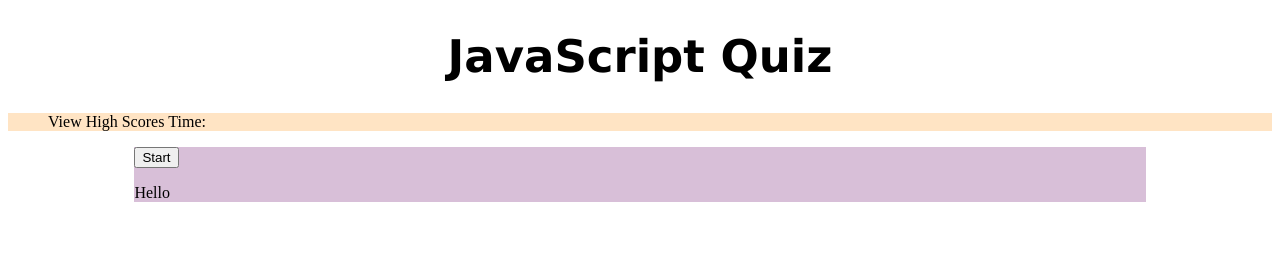
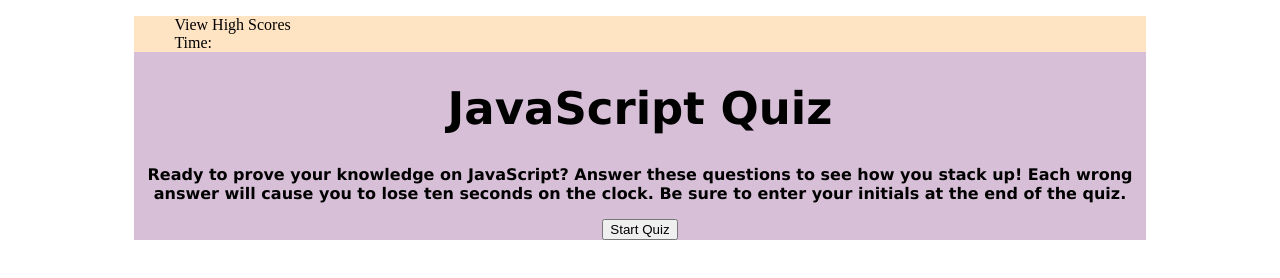
Before and after one commit to smakela13/javascript-quiz, a plain HTML site: page index.html in a window 1280 px wide. Drawn offline with Linux system fonts and the light colour scheme.

Commit message:
Added instructions for the quiz and updated CSS for better text appearance

```diff
--- a/assets/css/style.css
+++ b/assets/css/style.css
@@ -12,10 +12,14 @@ h1 {
 
 nav ul li {
     list-style-type: none;
-    display: inline-block;
 }
 
 nav {
     background-color: bisque;
-    justify-content: flex-end;
 }
+
+p {
+    text-align: center;
+    font-family: Verdana, Geneva, Tahoma, sans-serif;
+    font-weight: bold;
+}
--- a/index.html
+++ b/index.html
@@ -8,8 +8,8 @@
     <title>JavaScript Quiz</title>
 </head>
 <body>
+    <div class="container">
     <header>
-        <h1>JavaScript Quiz</h1>
         <nav>
         <ul>
             <li>View High Scores</li>
@@ -18,14 +18,18 @@
         </ul>
     </nav>
     </header>
-    <div class="container">
-<button class="start-button">Start</button>
-    <p>Hello</p>
-        <main>
+    <main>
+       <h1>JavaScript Quiz</h1>
+       <p>
+           Ready to prove your knowledge on JavaScript? Answer these questions to see how you stack up! Each wrong answer will cause you to lose ten seconds on the clock. Be sure to enter your initials at the end of the quiz.
+       </p>
+       <p>
+            <button class="start-button">Start Quiz</button>
+       </p>
             <section>
             <div class="jsQuiz"></div>
             </section>
-        </main>
+    </main>
     </div>
     <script src="./assets/js/script.js"></script>
 </body>
```
